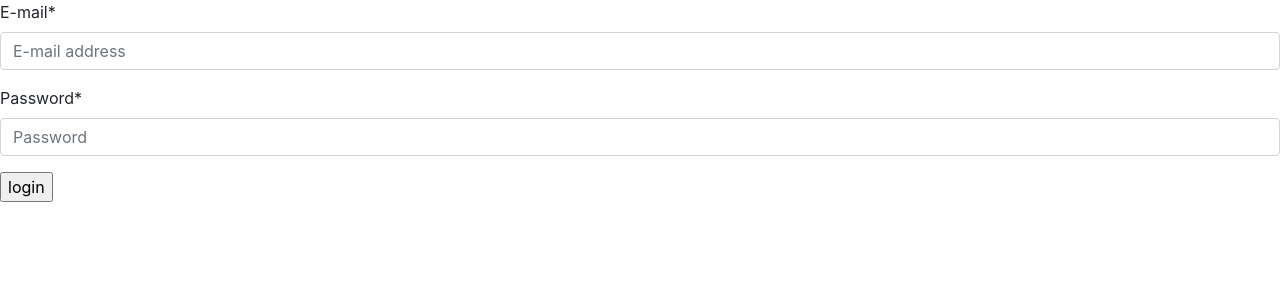
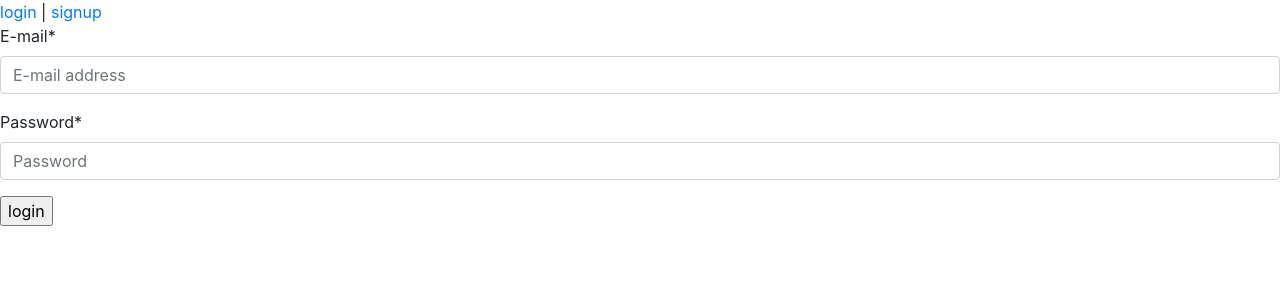
Before and after one commit to elhamgholami1995/Django-project-onlineshop, a Django app: page /accounts/login/ in a window 1280 px wide. Shown: the top 300 px of the page. Run offline with Django 4.2, Linux system fonts and the light colour scheme; parts of the project's set-up code (start-up, migrations or seed data) failed here and were passed over; some libraries are stand-ins or nearby versions.

Commit message:
change some accounts templates

```diff
--- a/templates/_base.html
+++ b/templates/_base.html
@@ -11,6 +11,13 @@
     <title>{% block title %} {% endblock %}</title>
   </head>
   <body>
+  {% if user.is_authenticated %}
+      <span> hello {{ user.email }} | <a href='{% url 'account_logout' %}'>log out</a> </span>
+      {% else %}
+      <a href='{% url 'account_login' %}'> login </a>|
+      <a href='{% url 'account_signup' %}'> signup </a>
+
+  {% endif %}
   {% block content %}{% endblock %}
 
     <!-- Optional JavaScript -->
```
